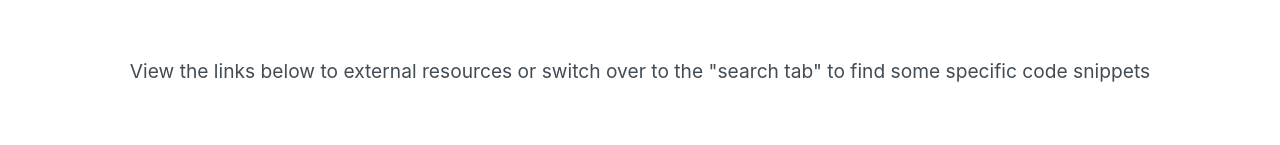
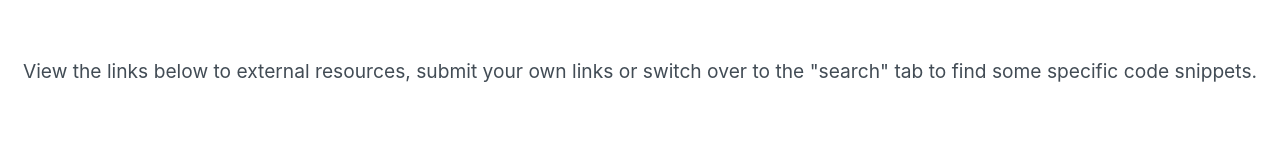
Before and after one commit to SchoolOfCode/w9_frontend-project-team-16, a React (Create React App) app in the folder team-16/: page / in a window 1280 px wide. Shown: the part 226-371 px from the top of the page. Built offline with nearby package versions, Linux system fonts and the light colour scheme; no server answers.

Commit message:
edited homepage p element

```diff
--- a/team-16/src/components/Homepage/index.js
+++ b/team-16/src/components/Homepage/index.js
@@ -15,8 +15,8 @@ export default function Homepage({
         <div className="header">
           <h1>School of Code Revision</h1>
           <p>
-            View the links below to external resources or switch over to the
-            "search tab" to find some specific code snippets
+            View the links below to external resources, submit your own links or switch over to the
+            "search" tab to find some specific code snippets.
           </p>
         </div>
         {/* <Navbar /> */}
```
